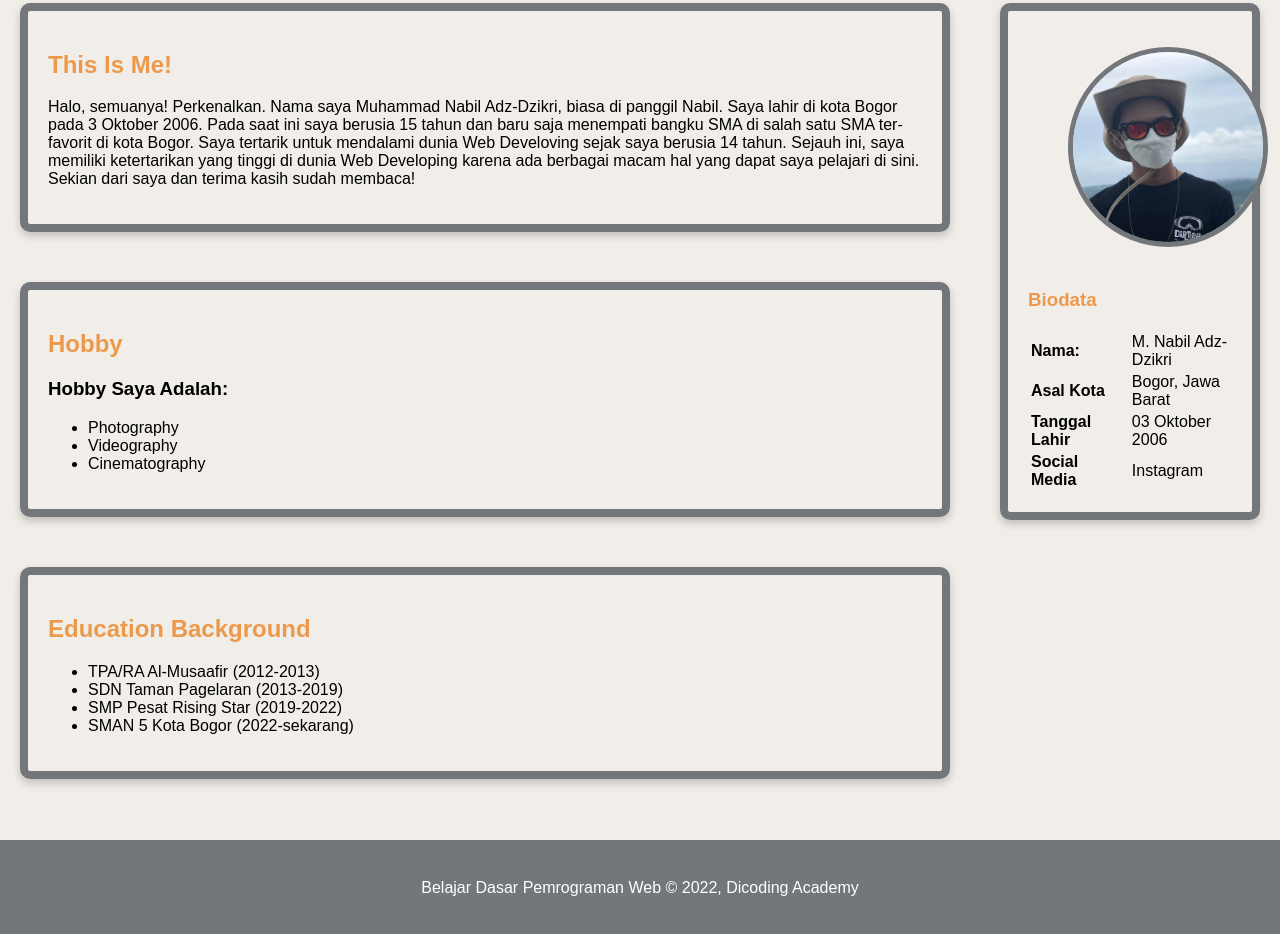
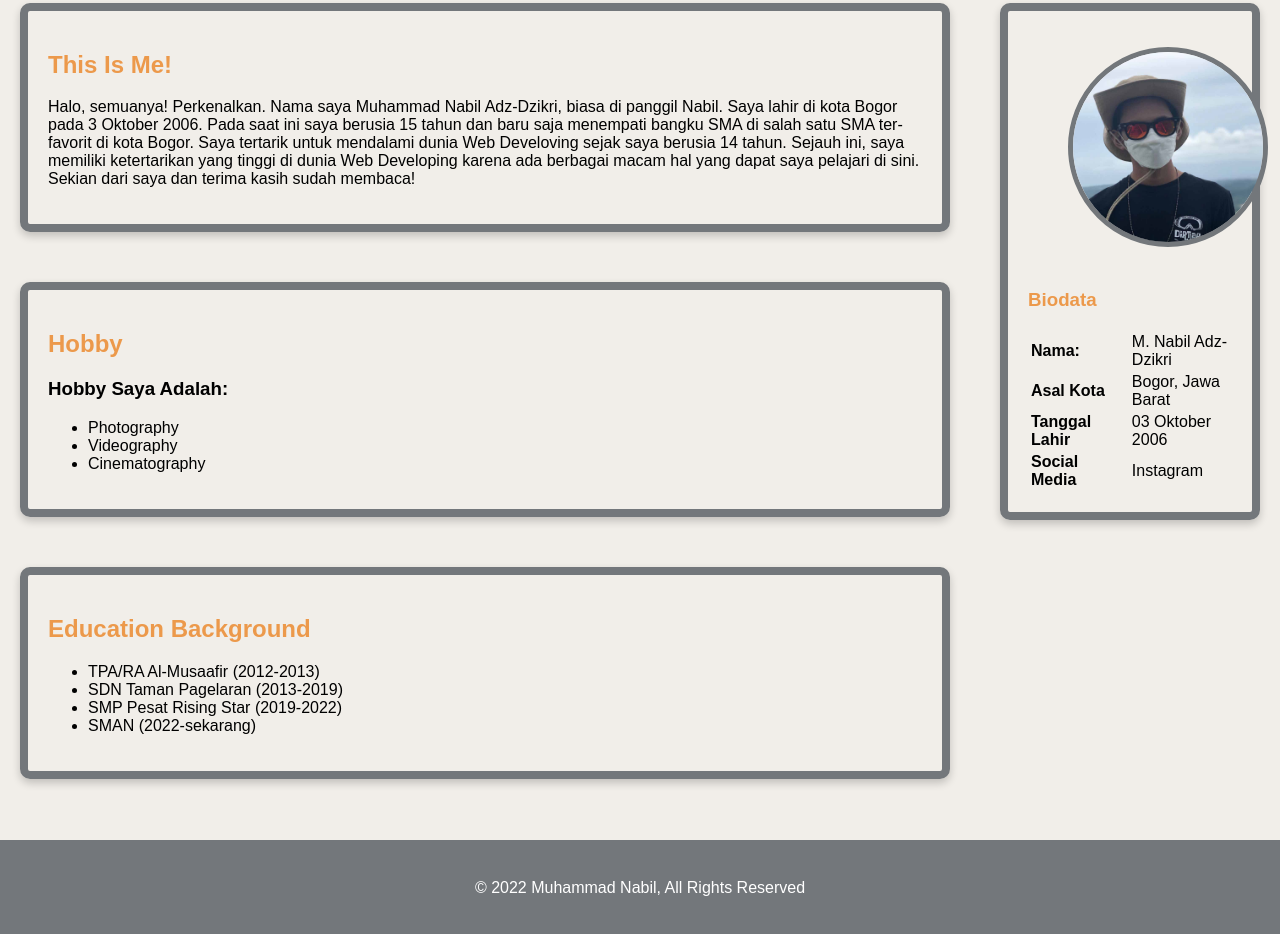
Before and after one commit to mnabiladzikri/BiodataNabil, a plain HTML site: page index.html in a window 1280 px wide. Shown: the part 336-1270 px from the top of the page. Drawn offline with Linux system fonts and the light colour scheme; a web font is replaced by a local one.

Commit message:
shcool changes

```diff
--- a/index.html
+++ b/index.html
@@ -61,7 +61,7 @@
                     <li>TPA/RA Al-Musaafir (2012-2013)</li>
                     <li>SDN Taman Pagelaran (2013-2019)</li>
                     <li>SMP Pesat Rising Star (2019-2022)</li>
-                    <li>SMAN 5 Kota Bogor (2022-sekarang)</li>
+                    <li>SMAN (2022-sekarang)</li>
                 </ul>
             </article>
         </div>
@@ -100,7 +100,7 @@
     </main>
 
     <footer>
-        <p>Belajar Dasar Pemrograman Web &#169; 2022, Dicoding Academy</p>
+        <p>&#169; 2022 Muhammad Nabil, All Rights Reserved</p>
     </footer>
 
     <!--  -->
```
